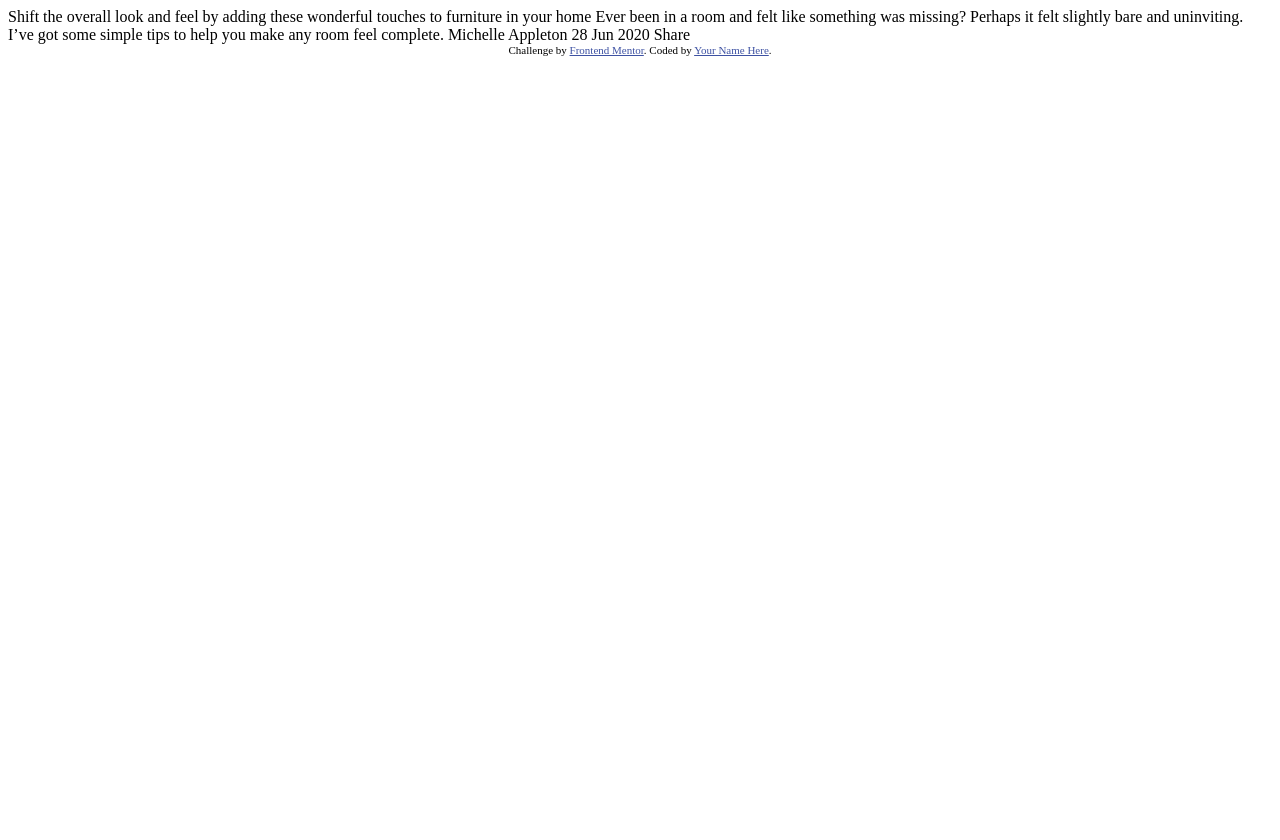
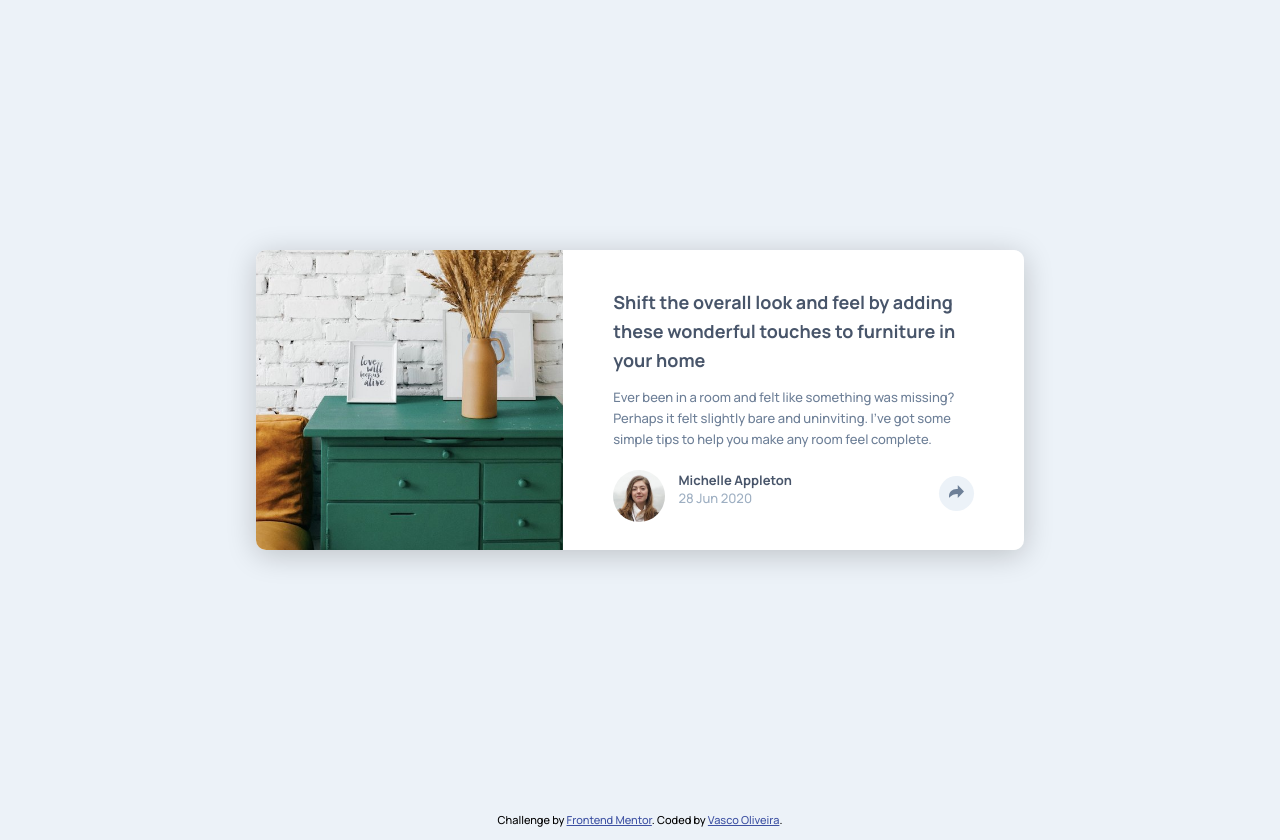
Before and after one commit to volivers/article-preview-component, a plain HTML site: page index.html in a window 1280 px wide. Before the commit the page ends 800 px from the top, so only its background shows below. Drawn offline with Linux system fonts and the light colour scheme.

Commit message:
finished desktop component

```diff
--- a/index.html
+++ b/index.html
@@ -2,35 +2,41 @@
 <html lang="en">
 <head>
   <meta charset="UTF-8">
-  <meta name="viewport" content="width=device-width, initial-scale=1.0"> <!-- displays site properly based on user's device -->
-
+  <meta name="viewport" content="width=device-width, initial-scale=1.0">
+  <link href="https://fonts.googleapis.com/css2?family=Manrope:wght@500;700&display=swap" rel="stylesheet">
   <link rel="icon" type="image/png" sizes="32x32" href="./images/favicon-32x32.png">
-
+  <link rel="stylesheet" type="text/css" href="style.css">
   <title>Frontend Mentor | Article preview component</title>
-
-  <!-- Feel free to remove these styles or customise in your own stylesheet 👍 -->
-  <style>
-    .attribution { font-size: 11px; text-align: center; }
-    .attribution a { color: hsl(228, 45%, 44%); }
-  </style>
 </head>
 <body>
-
-  Shift the overall look and feel by adding these wonderful
-  touches to furniture in your home
-
-  Ever been in a room and felt like something was missing? Perhaps
-  it felt slightly bare and uninviting. I’ve got some simple tips
-  to help you make any room feel complete.
-
-  Michelle Appleton
-  28 Jun 2020
-
-  Share
-
+  <div class="container">
+    <div class="card">
+      <div class="content-left"></div>
+      <div class="content-right">
+        <h3>Shift the overall look and feel by adding these wonderful
+        touches to furniture in your home</h3>
+        <p>Ever been in a room and felt like something was missing? Perhaps
+        it felt slightly bare and uninviting. I’ve got some simple tips
+        to help you make any room feel complete.</p>
+        <img src="./images/avatar-michelle.jpg" alt="photo of Michelle" id="avatar">
+        <p id="name">Michelle Appleton</p>
+        <p id="date">28 Jun 2020</p>
+        <div class="actions-buton">
+            <a href="#" class="share-icon"><img src="./images/icon-share.svg" alt="share icon" id="icon"></a>
+        </div>
+        <div class="actions-popover">
+          <p id="share-placeholder">Share</p>
+          <a href="#" class="icon"><img src="./images/icon-facebook.svg" alt="facebook icon" id="icon-fb"></a>
+          <a href="#" class="icon"><img src="./images/icon-twitter.svg" alt="twitter icon" id="icon-twitter"></a>
+          <a href="#" class="icon"><img src="./images/icon-pinterest.svg" alt="pinterest icon" id="icon-pinterest"></a>
+        </div>
+      </div>
+    </div>
+  </div>
   <div class="attribution">
-    Challenge by <a href="https://www.frontendmentor.io?ref=challenge" target="_blank">Frontend Mentor</a>.
-    Coded by <a href="#">Your Name Here</a>.
+      <p>Challenge by <a href="https://www.frontendmentor.io?ref=challenge" target="_blank">Frontend Mentor</a>.
+      Coded by <a href="#">Vasco Oliveira</a>.</p>
   </div>
+  <script src="main.js"></script>
 </body>
 </html>
--- /dev/null
+++ b/main.js
@@ -0,0 +1,9 @@
+const popoverOpen = document.querySelector('.actions-popover');
+const shareButtonActive = document.querySelector('.actions-buton');
+const shareArrowActive = document.querySelector('.share-icon');
+
+shareButtonActive.addEventListener("click", function(){
+    popoverOpen.classList.toggle('show');
+    shareArrowActive.classList.toggle('active-icon');
+    this.classList.toggle('active');
+});
--- /dev/null
+++ b/style.css
@@ -0,0 +1,177 @@
+body {
+    font-family: Manrope, sans-serif;
+    font-size: 13px;
+    line-height: 1.6;
+    margin: 0;
+    padding: 0;
+    background-color: hsl(210, 46%, 95%);
+}
+
+.container {
+    width: 100%;
+    height: 100vh;
+    display: flex;
+    justify-content: center;
+    align-items: center;
+    flex-wrap: wrap;
+}
+
+/* Main page content */
+
+.card {
+    height: 300px;
+    flex-basis: 60%;
+    background-color: #fff;
+    display: flex;
+    border-radius: 10px;
+    -webkit-box-shadow: 0px 5px 30px 0px rgba(0, 0, 0, 0.2);
+    -moz-box-shadow: 0px 5px 30px 0px rgba(0, 0, 0, 0.2);
+    box-shadow: 0px 5px 30px 0px rgba(0, 0, 0, 0.2);
+    position: relative;
+}
+
+/* Content on the left */
+
+.content-left {
+    background-image: url('./images/drawers.jpg');
+    background-repeat: no-repeat;
+    background-size: cover;
+    border-radius: 10px 0 0 10px;
+    flex-basis: 40%;
+}
+
+/* Content on the right */
+
+.content-right {
+    flex-basis: 60%;
+    padding: 20px 50px;
+    box-sizing: border-box;
+}
+
+.content-right h3 {
+    font-size: 18px;
+    color: hsl(217, 19%, 35%);
+    font-weight: 700;
+    margin-bottom: 10px;
+}
+
+.content-right p {
+    color: hsl(214, 17%, 51%);
+    font-weight: 500;
+    margin-bottom: 20px;
+}
+
+#name {
+    color: hsl(217, 19%, 35%);
+    font-weight: 700;
+    position: absolute;
+    bottom: 13%;
+    left: 55%;
+}
+
+#date {
+    color: hsl(212, 23%, 69%);
+    font-weight: 500;
+    position: absolute;
+    bottom: 7%;
+    left: 55%;
+}
+
+#avatar {
+    height: 20%;
+    border-radius: 50%;
+}
+
+.actions-buton {
+    height: 35px;
+    width: 35px;
+    border-radius: 50%;
+    background-color: hsl(210, 46%, 95%);
+    display: flex;
+    align-items: center;
+    justify-content: center;
+    position: absolute;
+    bottom: 13%;
+    right: 50px;
+    transition: all .4s ease-in;
+}
+
+.actions-buton:hover {
+    background-color: hsl(214, 17%, 51%);
+}
+
+.active {
+    background-color: hsl(214, 17%, 51%);
+    transform: scale(0.96)
+}
+
+.share-icon {
+    transition: all .4s ease-in;
+}
+.share-icon:hover {
+    filter: brightness(100);
+}
+
+.active-icon {
+    filter: brightness(100);
+}
+
+/* Social media Pop-over */
+
+.actions-popover {
+    height: 50px;
+    width: 35%;
+    background-color: hsl(217, 19%, 35%);
+    border-radius: 10px;
+    display: flex;
+    justify-content: center;
+    align-items: center;
+    position: absolute;
+    bottom: 34%;
+    left: 73.5%;
+    -webkit-box-shadow: 0px 5px 30px 0px rgba(0, 0, 0, 0.2);
+    -moz-box-shadow: 0px 5px 30px 0px rgba(0, 0, 0, 0.2);
+    box-shadow: 0px 5px 30px 0px rgba(0, 0, 0, 0.2);
+    visibility: hidden;
+}
+
+.show {
+    visibility: visible;;
+}
+
+#share-placeholder {
+    text-transform: uppercase;
+    color: hsl(212, 23%, 69%);
+    font-weight: 500;
+    letter-spacing: 8px;
+    margin-right: 20px;
+    margin-top: 17px;
+}
+
+.icon {
+    margin-right: 10px;
+}
+
+.actions-popover::before {
+    content: "";
+    background-color: hsl(217, 19%, 35%);
+    height: 25px;
+    width: 25px;
+    clip-path: polygon(50% 50%, 0 0, 100% 0);
+    position: absolute;
+    top: 100%;
+    right: 45%;
+  }
+
+/* Footer */
+
+.attribution {
+    font-size: 11px;
+    text-align: center;
+}
+
+.attribution a {
+    color: hsl(228, 45%, 44%);
+}
+
+/* Mobile version */
```
